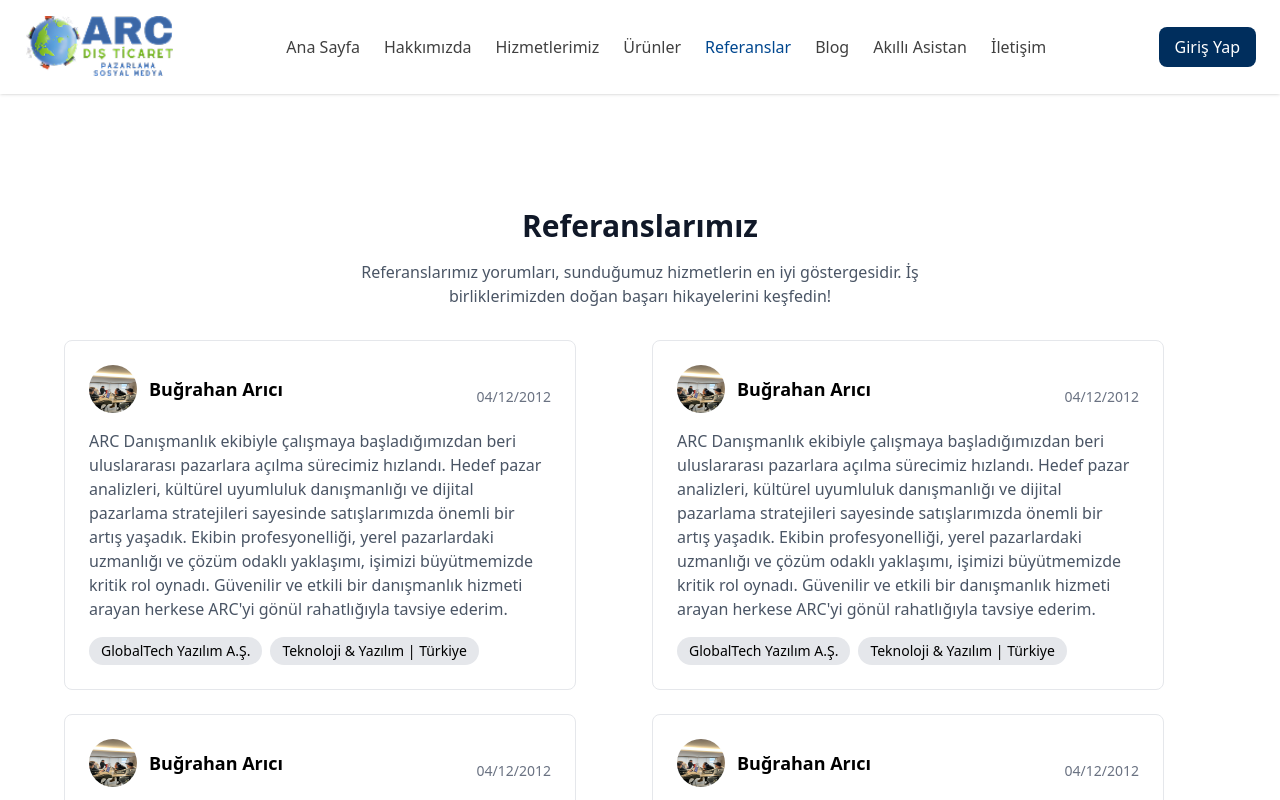
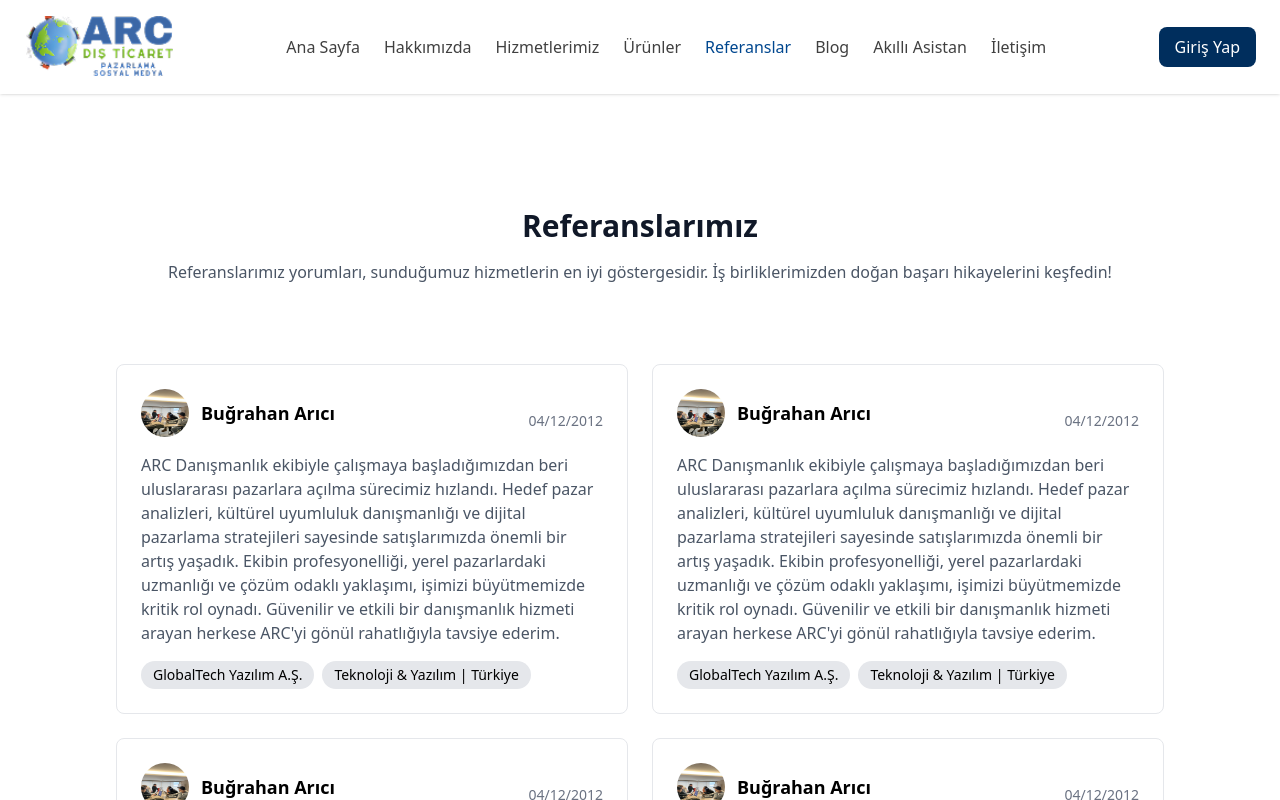
Before and after one commit to poyrazavsever/arc_foreign_trade, a Next.js app: page /references in a window 1280 px wide. Shown: the top 800 px of the page. Built offline with nearby package versions, Linux system fonts and the light colour scheme.

Commit message:
style: updated style

```diff
--- a/components/References/Testimonials.jsx
+++ b/components/References/Testimonials.jsx
@@ -43,13 +43,15 @@ const Testimonials = () => {
   return (
     <div className="py-16 text-center mt-36">
       <h2 className="text-3xl font-bold text-gray-900 mb-4">Referanslarımız</h2>
-      <p className="text-gray-600 mb-8 max-w-2xl mx-auto px-4 md:px-0">
+      <p className="text-gray-600 mb-8 max-w-6xl mx-auto px-4 md:px-0 pb-12">
         Referanslarımız yorumları, sunduğumuz hizmetlerin en iyi göstergesidir. İş birliklerimizden doğan başarı hikayelerini keşfedin!
       </p>
-      <div className="grid gap-6 sm:grid-cols-2 max-w-6xl mx-auto px-4 md:px-0">
-        {testimonials.map((testimonial) => (
-          <TestimonialCard key={testimonial.id} {...testimonial} />
-        ))}
+      <div className="flex items-center justify-center">
+        <div className="grid gap-6 sm:grid-cols-2 max-w-7xl mx-auto px-4 md:px-0">
+          {testimonials.map((testimonial) => (
+            <TestimonialCard key={testimonial.id} {...testimonial} />
+          ))}
+        </div>
       </div>
     </div>
   );
```
